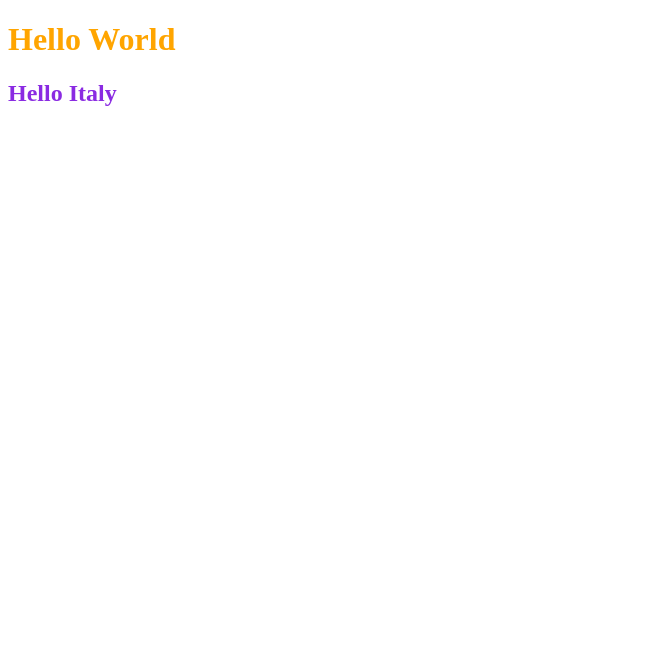
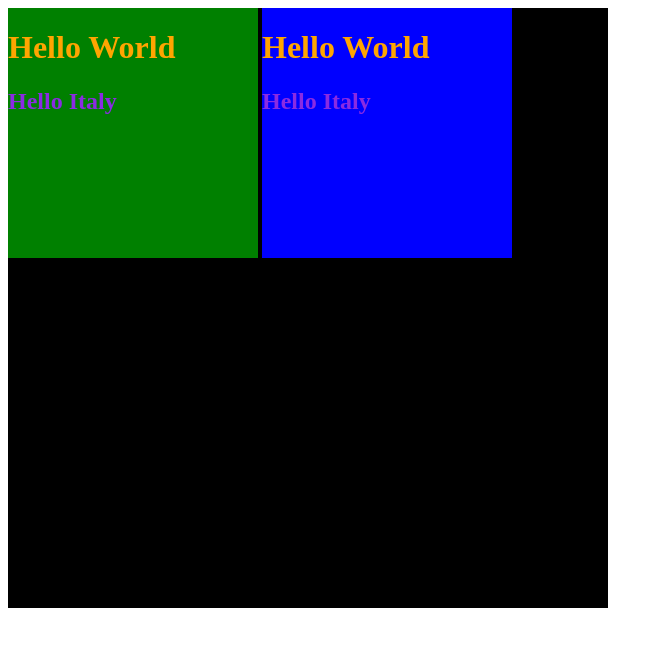
Before and after one commit to lucacappello79/htmlcss-hello, a plain HTML site: page index.html in a window 1280 px wide. Shown: the whole page, without its empty margins (0-663 px from the left). Drawn offline with Linux system fonts and the light colour scheme.

Commit message:
aggiunti contenitori

```diff
--- a/css/style.css
+++ b/css/style.css
@@ -1,3 +1,23 @@
+.container{
+    width: 600px;
+    height: 600px;
+    background-color: black;
+}
+
+div.green{
+    background-color: green;
+    width: 250px;
+    height: 250px;
+    display: inline-block;
+}
+
+div.blue{
+    background-color: blue;
+    width: 250px;
+    height: 250px;
+    display: inline-block;
+}
+
 h1{
     color: orange;
 }
--- a/index.html
+++ b/index.html
@@ -8,8 +8,19 @@
 
 <body>
 
-    <h1>Hello World</h1>
-    <h2>Hello Italy</h2>
+    <div class="container">
+        <div class="square green">
+            <h1>Hello World</h1>
+            <h2>Hello Italy</h2>
+        </div>
+
+        <div class="square blue">
+            <h1>Hello World</h1>
+            <h2>Hello Italy</h2>
+        </div>
+    </div>
+
+
 
 </body>
 
```
